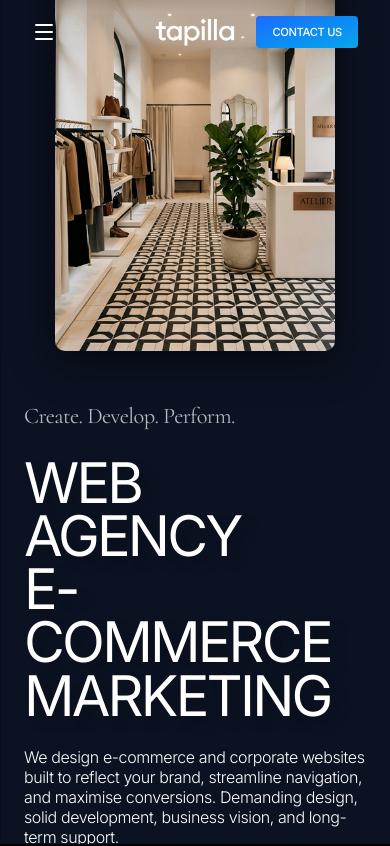
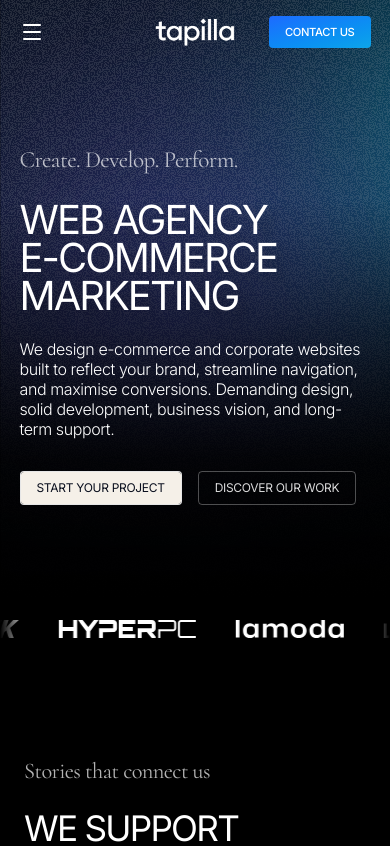
Before and after one commit to artkrasdev/tapilla, a Next.js app: page /en in a window 390 px wide. Shown: the top 846 px of the page. Built offline with nearby package versions, Linux system fonts and the light colour scheme.

Commit message:
Make Hero Section responsive

```diff
--- a/app/globals.css
+++ b/app/globals.css
@@ -121,13 +121,6 @@ body {
   height: 100%;
   opacity: 0.135;
   pointer-events: none;
-}
-
-/* ── Mobile: disable blobs ── */
-@media (max-width: 766px) {
-  .hero-bg {
-    display: none;
-  }
 }
 
 /* ── Hero slider timer-fill animation ── */
--- a/components/Header.tsx
+++ b/components/Header.tsx
@@ -91,7 +91,7 @@ export default function Header() {
                     }}
                 />
 
-                <div className="relative z-10 mx-auto flex w-full max-w-content items-center justify-between px-8 h-16">
+                <div className="relative z-10 mx-auto flex w-full max-w-content items-center justify-between px-[5%] md:px-8 h-16">
 
                     {/* ═══ MOBILE: Burger button (left) ═══ */}
                     <button
--- a/components/HeroSection.tsx
+++ b/components/HeroSection.tsx
@@ -23,8 +23,6 @@ export default function HeroSection() {
 
     // ── Blob animation ───────────────────────────────────────────────────────
     useEffect(() => {
-        if (window.innerWidth < 767) return;
-
         const section = sectionRef.current!;
         const bg = bgRef.current!;
         const cyan = cyanRef.current!;
@@ -150,7 +148,7 @@ export default function HeroSection() {
     return (
         <section
             ref={sectionRef}
-            className="relative h-svh max-h-[900px] w-full overflow-hidden isolate bg-(--hero-bg) flex items-center"
+            className="relative h-svh max-h-[600px] md:max-h-[600px] lg:max-h-[900px] w-full overflow-hidden isolate bg-(--hero-bg) flex items-center"
         >
 
             {/* ── Animated blob layer (stays as CSS — GSAP-driven) ── */}
@@ -179,16 +177,16 @@ export default function HeroSection() {
             </div>
 
             {/* ── Content ── */}
-            <div className="relative z-10 mx-auto w-full max-w-content flex flex-col items-center gap-12 px-6 py-24 md:flex-row md:items-stretch md:gap-30 md:px-8 lg:px-12 md:justify-center">
+            <div className="relative z-10 mx-auto w-full max-w-content flex flex-col items-center gap-12 px-[5%] pt-12 md:pt-12 md:pb-4 lg:py-24 md:flex-row md:items-stretch md:gap-12 lg:gap-20 md:px-8 lg:px-12 md:justify-center">
 
                 {/* Left — Slider card */}
                 <HeroSlider />
 
                 {/* Right — text */}
                 <div className="flex flex-col gap-6 justify-center">
-                    <p className="text-[1.4rem] font-normal tracking-tight text-white/70 font-secondary">{t("tagline")}</p>
+                    <p className="text-[1.45rem] font-normal tracking-tight text-white/70 font-secondary">{t("tagline")}</p>
 
-                    <h1 className="text-[clamp(3.5rem,10vw,7.6rem)] leading-[0.95] tracking-tighter uppercase text-white [text-shadow:10px_8px_12px_rgba(0,0,0,0.20)]">
+                    <h1 className="text-[clamp(2.5rem,10vw,7.6rem)] md:text-[clamp(3rem,8vw,6rem)] lg:text-[clamp(3rem,8vw,7.6rem)] leading-[0.95] tracking-tighter uppercase text-white [text-shadow:10px_8px_12px_rgba(0,0,0,0.20)]">
                         {t("heading").split("\n").map((line, i, arr) => (
                             <span key={i}>
                                 {line}
--- a/components/HeroSlider.tsx
+++ b/components/HeroSlider.tsx
@@ -19,7 +19,7 @@ export default function HeroSlider() {
     }, []);
 
     return (
-        <div className="shrink-0 relative overflow-hidden rounded-lg w-[280px] min-h-[420px] shadow-[0_8px_40px_rgba(0,0,0,0.6)] flex flex-col group">
+        <div className="hidden md:flex shrink-0 relative overflow-hidden rounded-lg w-[220px] lg:w-[280px] min-h-[340px] lg:min-h-[420px] shadow-[0_8px_40px_rgba(0,0,0,0.6)] flex-col group">
 
             {/* Slides */}
             <div className="relative flex-1">
```
